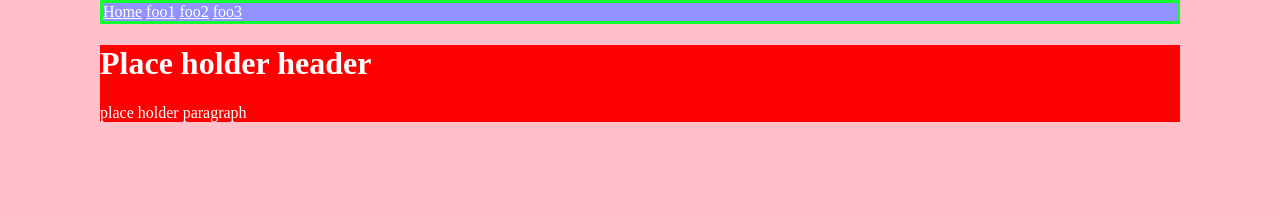
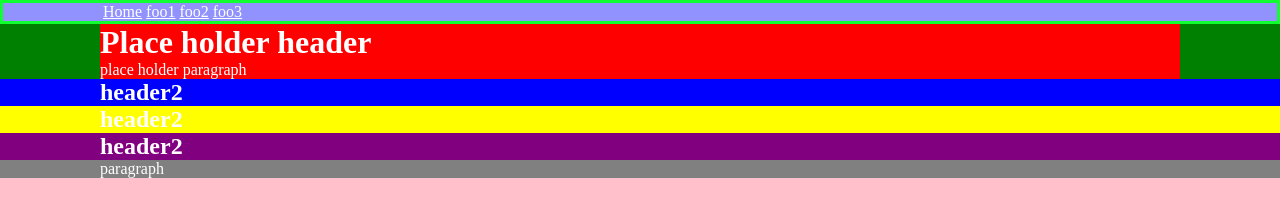
Before and after one commit to PhoenixVita/landing-page, a plain HTML site: page index.html in a window 1280 px wide. Drawn offline with Linux system fonts and the light colour scheme.

Commit message:
added template for body containers

```diff
--- a/index.html
+++ b/index.html
@@ -6,18 +6,38 @@
         <title>Odin Landing Page</title>
     </head>
     <body>
-        <div id="container">
         <div id="headerpanel">
             <a class="home" href="./">Home</a>
             <a href="./foo1">foo1</a>
             <a href="./foo2">foo2</a>
             <a href="./foo3">foo3</a>
         </div>
+        <div id="body-container-one">
+            <div class="container">
                 <div class="sections">
                     <h1>Place holder header</h1>
                     <p>place holder paragraph</p>
-
-
+                </div>
+            </div>
+        </div>
+        <div id="body-container-two">
+            <div class="container">
+                <h2>header2</h2>
+            </div>
+        </div>
+        <div = id="body-container-three">
+            <div class="container">
+                <h2>header2</h2>
+            </div>
+        </div>
+        <div = id="body-container-four">
+            <div class="container">
+                <h2>header2</h2>
+            </div>
+        </div>
+        <div id="footer">
+            <div class="container">
+            <p>paragraph</p>
             </div>
         </div>
     </body>
--- a/stylesheet.css
+++ b/stylesheet.css
@@ -5,7 +5,27 @@ body {
     width: 100%;
 }
 
-#container {
+#body-container-one {
+    background-color: green;
+}
+
+#body-container-two {
+    background-color: blue;
+}
+
+#body-container-three {
+    background-color: yellow;
+}
+
+#body-container-four {
+    background-color: purple;
+}
+
+#footer {
+    background-color: gray;
+}
+
+.container {
     padding-left: 100px;
     padding-right: 100px;
 }
@@ -15,6 +35,8 @@ body {
     border-style: solid;
     color: #10ff30;
     margin: 0;
+    padding-left: 100px;
+    padding-right: 100px;
 }
 
 .sections {
@@ -25,3 +47,7 @@ body {
 a {
     color: white;
 }
+
+h1, h2, h3, p {
+    margin: 0px;
+}
```
Lines whose indentation alone changed are shown as unchanged.
